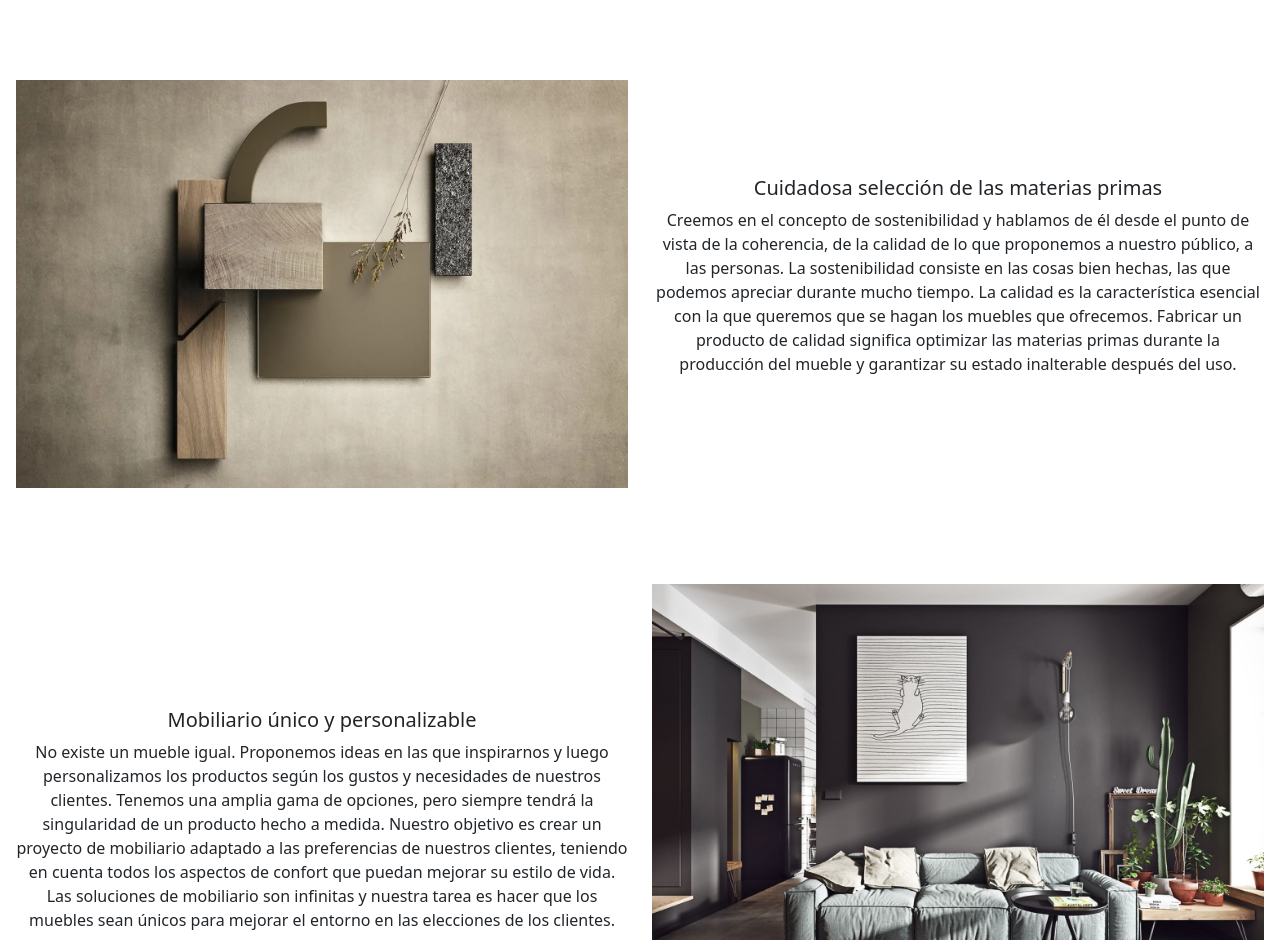
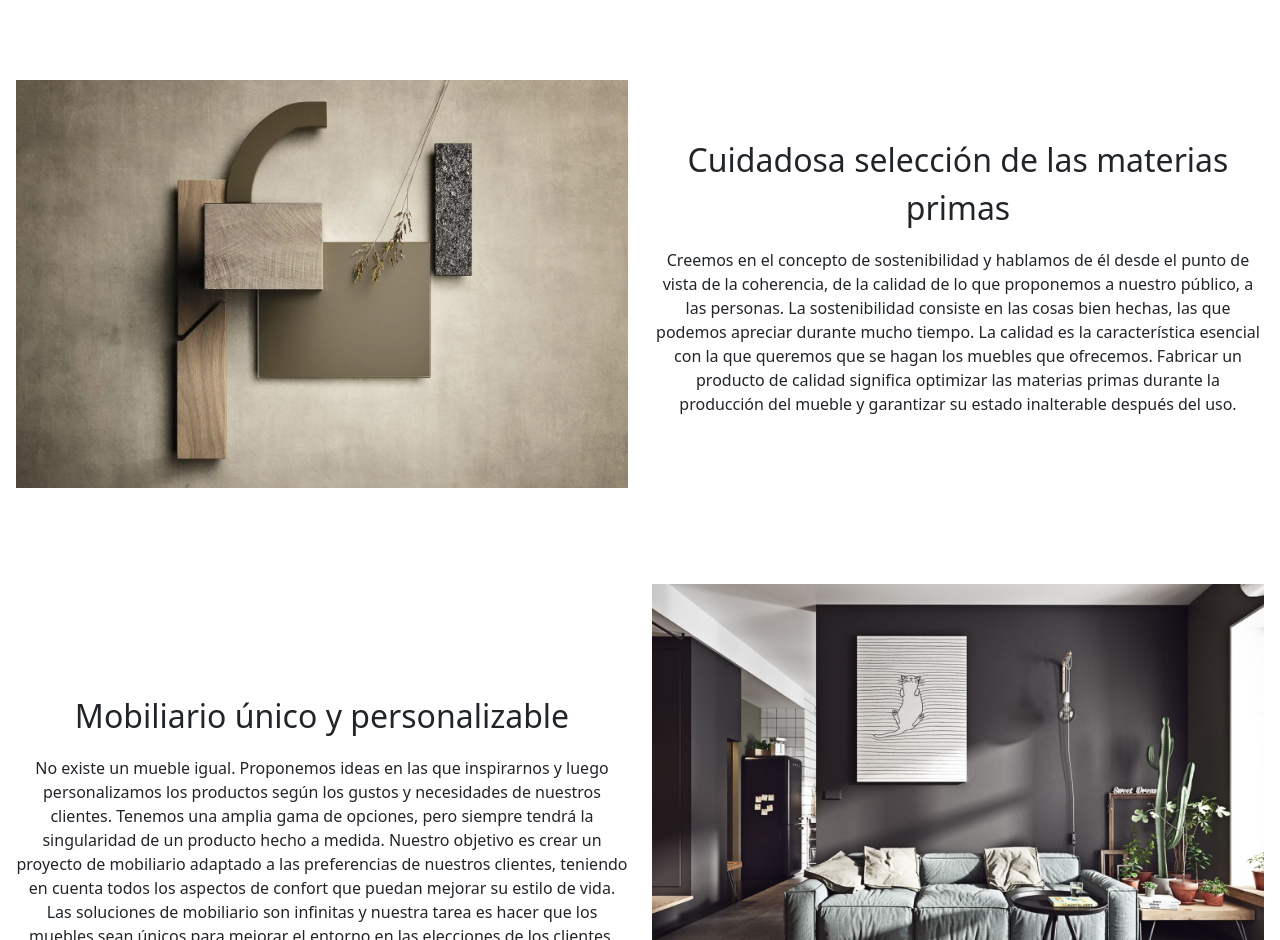
Before and after one commit to RocioBevilacqua/mobiliarioBevilacquaSass, a plain HTML site: page secciones/nosotros.html in a window 1280 px wide. Shown: the part 1180-2120 px from the top of the page. Drawn offline with nearby package versions, Linux system fonts and the light colour scheme.

Commit message:
nuevos cambios

```diff
--- a/secciones/nosotros.html
+++ b/secciones/nosotros.html
@@ -120,13 +120,13 @@
         </div>
     </div>
 
-        <div class="row p-3" class="nosotrosContainer">
+        <div class="row p-3 " class="nosotrosContainer">
             <div class="col-lg-6 col-md-12 col-sm-12 mb-5 pb-5 mt-5 pt-5">
                 <img src="../imagenes/nosotros1.webp" alt="Seleccion de materia prima" class="w-100" data-aos="fade-right">
             </div>
             <div class="col-lg-6 col-md-12 col-sm-12 d-flex flex-column justify-content-center align-items-center " class="nosotrosTexto">
 
-                <h5 class="text-center " class="nosotros">Cuidadosa selección de las materias primas</h5>
+                <p class="text-center fs-2 ">Cuidadosa selección de las materias primas</p>
                 <p class="text-center"> Creemos en el concepto de sostenibilidad y hablamos de él desde el punto de
                     vista de la coherencia,
                     de la calidad de lo que proponemos a nuestro público, a las personas. La sostenibilidad consiste en
@@ -141,7 +141,7 @@
 
 
             <div class="col-lg-6 d-flex flex-column justify-content-center align-items-center mt-3 pt-3">
-                <h5 class="text-center "> Mobiliario único y personalizable</h5>
+                <p class="text-center fs-2"> Mobiliario único y personalizable</p>
                 <p class="text-center ">
 
                     No existe un mueble igual. Proponemos ideas en las que inspirarnos y luego personalizamos los
--- a/style/_generales.scss
+++ b/style/_generales.scss
@@ -2,6 +2,7 @@
 * {
     padding: 0;
     margin: 0;
+
 
 
 
@@ -255,7 +256,7 @@ footer {
 /*---FOOTER-----*/
 .piePagina {
     width: 100%;
-    overflow-x: hidden;
+
 
 
 
```
Also changed, not shown: estilos/style.css, 1 other file.
